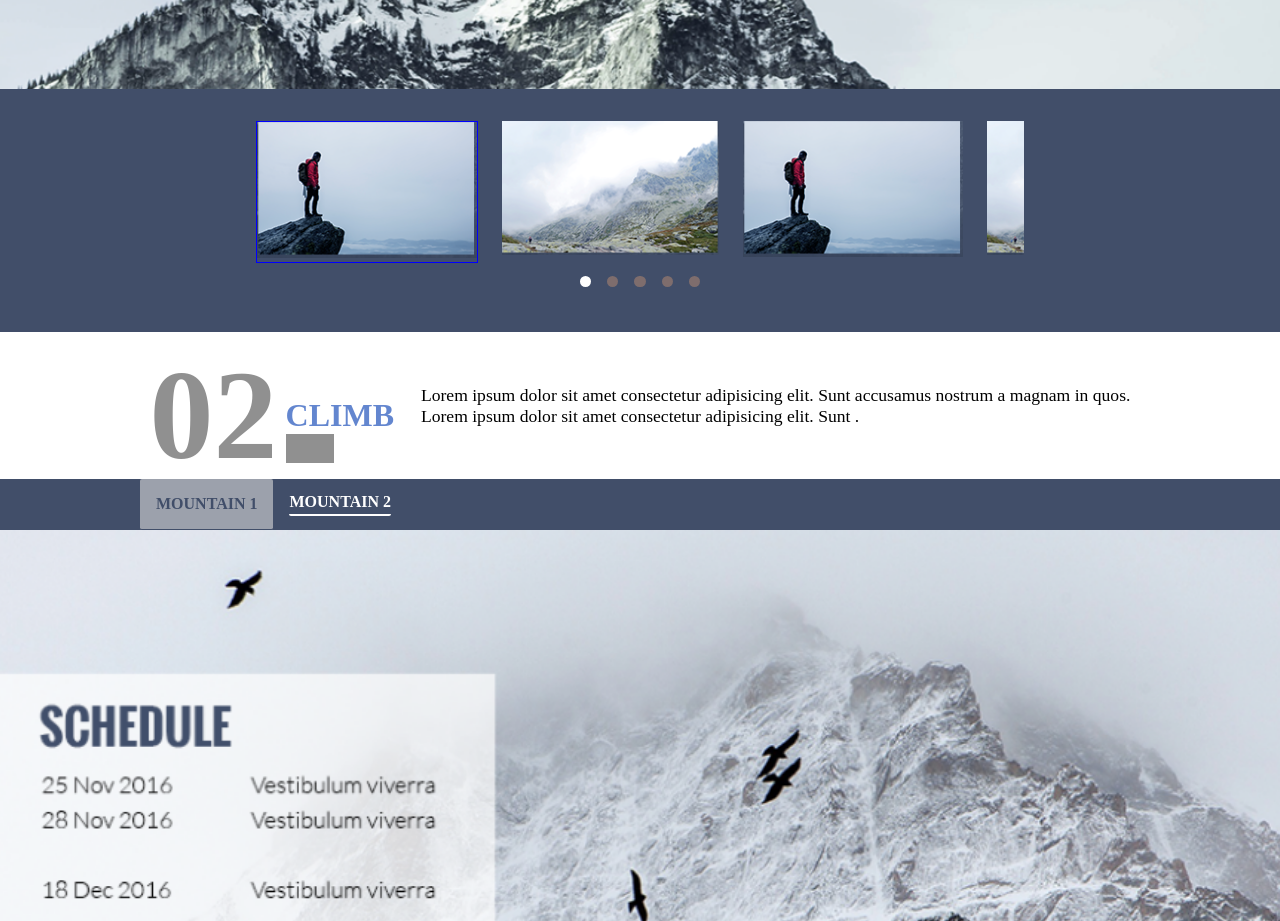
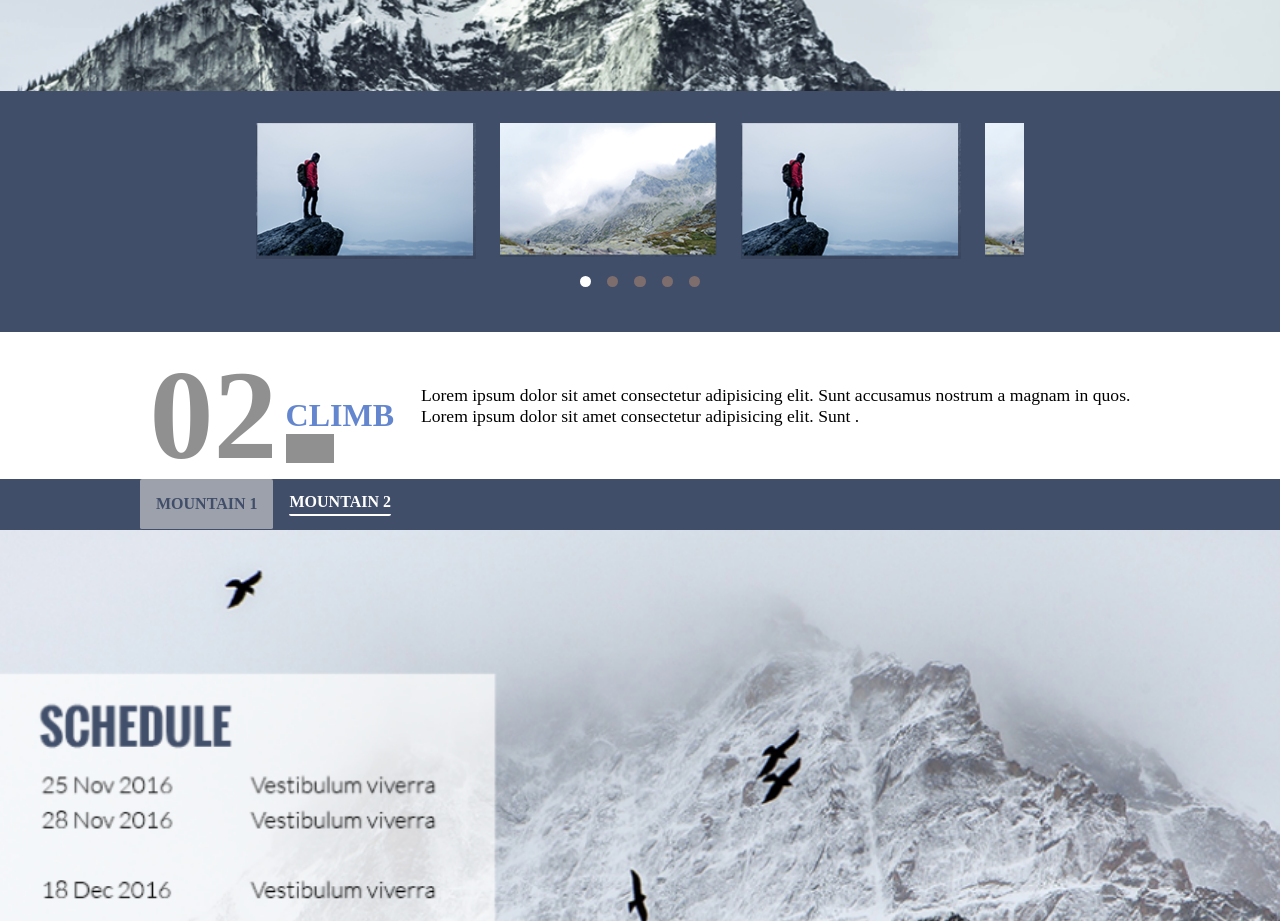
Before and after one commit to amazinng-blib/los_angeles_landing, a React (Create React App) app: page / in a window 1280 px wide. Shown: the part 1380-2301 px from the top of the page. Built offline with nearby package versions, Linux system fonts and the light colour scheme.

Commit message:
added red color

```diff
--- a/src/component/Nav.jsx
+++ b/src/component/Nav.jsx
@@ -9,7 +9,8 @@ const Nav = ({ logo_text }) => {
           <img src={Logo} alt="Logo" />
           {logo_text && (
             <div className="span-container">
-              <span className="span-text-1">LOSANGELES</span> <br />
+              <span className="span-text-1">LOSANGELES</span>
+              <br />
               <span className="span-text-2">MOUNTAIN</span>
             </div>
           )}
--- a/src/component/history/History.jsx
+++ b/src/component/history/History.jsx
@@ -18,10 +18,7 @@ const History = () => {
           <div>
             {data?.slice(0, 5)?.map((img, index) => {
               return (
-                <div
-                  key={index}
-                  className={`${activeIndex === index && 'border'}`}
-                >
+                <div key={index}>
                   <img src={img?.img} alt="carousel images" />
                 </div>
               );
--- a/src/index.css
+++ b/src/index.css
@@ -98,7 +98,3 @@ li {
 .hero-nav {
   padding: 0.5rem;
 }
-
-.border {
-  border: 1px solid blue;
-}
```
